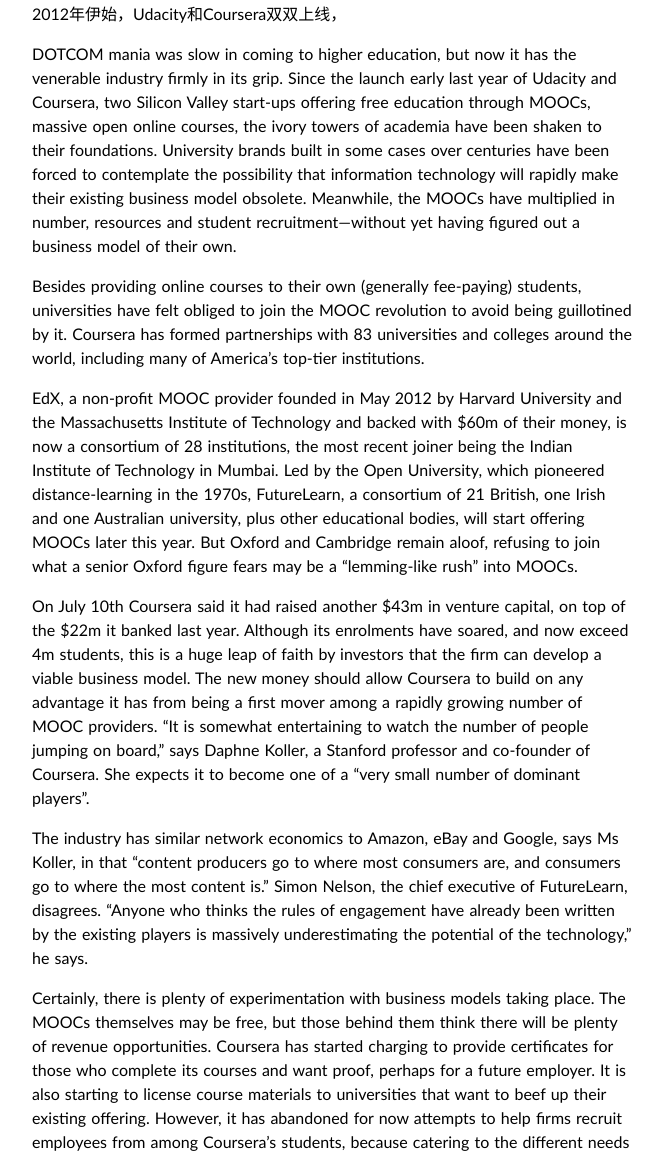
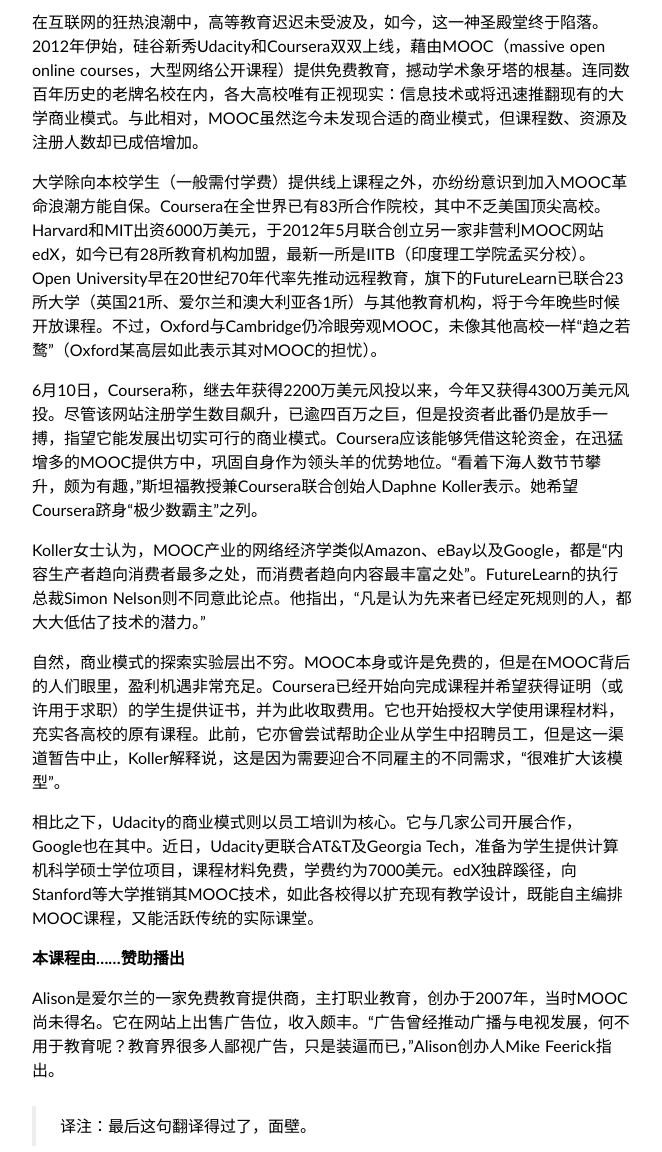
Before and after one commit to sighsmile/sighsmile.github.io, a Jekyll site: the page built from _posts/2013-08-06-AttackOfMOOC.md, in a window 1280 px wide and 1400 px high, scrolled down 730 px. Shown: the part 248-1400 px from the top of the window, without its empty margins (308-970 px from the left). Built offline with Jekyll 4.4.1, drawn with Linux system fonts in a browser that asks for light colours; some web fonts are replaced; Markdown is read by kramdown in place of the engine named in the settings; some of the changed text lies outside the part shown; grey boxes are pictures that could not be loaded.

Commit message:
Update 2013-08-06-AttackOfMOOC.md

```diff
--- a/_posts/2013-08-06-AttackOfMOOC.md
+++ b/_posts/2013-08-06-AttackOfMOOC.md
@@ -15,38 +15,36 @@
 
 ---
 
-新型网络课程异军突起，传统高校如临大敌。不过，网络课程能找到可行的商业模式吗？
+*Translated by [Charlene](/about)*
 
-*Translated by [Charlene](/about)*
+>新型网络课程异军突起，传统高校如临大敌。不过，网络课程能找到可行的商业模式吗？
 
 ![Online Certificate](http://cdn.static-economist.com/sites/default/files/imagecache/full-width/images/print-edition/D/20130720_WBD001_2.jpg)
 
-在互联网的狂热浪潮中，高等教育迟迟未受波及，如今，这一神圣殿堂终于陷落。2012年伊始，Udacity和Coursera双双上线，
+在互联网的狂热浪潮中，高等教育迟迟未受波及，如今，这一神圣殿堂终于陷落。2012年伊始，硅谷新秀Udacity和Coursera双双上线，藉由MOOC（massive open online courses，大型网络公开课程）提供免费教育，撼动学术象牙塔的根基。连同数百年历史的老牌名校在内，各大高校唯有正视现实：信息技术或将迅速推翻现有的大学商业模式。与此相对，MOOC虽然迄今未发现合适的商业模式，但课程数、资源及注册人数却已成倍增加。
 
-DOTCOM mania was slow in coming to higher education, but now it has the venerable industry firmly in its grip. Since the launch early last year of Udacity and Coursera, two Silicon Valley start-ups offering free education through MOOCs, massive open online courses, the ivory towers of academia have been shaken to their foundations. University brands built in some cases over centuries have been forced to contemplate the possibility that information technology will rapidly make their existing business model obsolete. Meanwhile, the MOOCs have multiplied in number, resources and student recruitment—without yet having figured out a business model of their own.
+大学除向本校学生（一般需付学费）提供线上课程之外，亦纷纷意识到加入MOOC革命浪潮方能自保。Coursera在全世界已有83所合作院校，其中不乏美国顶尖高校。Harvard和MIT出资6000万美元，于2012年5月联合创立另一家非营利MOOC网站edX，如今已有28所教育机构加盟，最新一所是IITB（印度理工学院孟买分校）。Open University早在20世纪70年代率先推动远程教育，旗下的FutureLearn已联合23所大学（英国21所、爱尔兰和澳大利亚各1所）与其他教育机构，将于今年晚些时候开放课程。不过，Oxford与Cambridge仍冷眼旁观MOOC，未像其他高校一样“趋之若鹜”（Oxford某高层如此表示其对MOOC的担忧）。
 
-Besides providing online courses to their own (generally fee-paying) students, universities have felt obliged to join the MOOC revolution to avoid being guillotined by it. Coursera has formed partnerships with 83 universities and colleges around the world, including many of America’s top-tier institutions.
+6月10日，Coursera称，继去年获得2200万美元风投以来，今年又获得4300万美元风投。尽管该网站注册学生数目飙升，已逾四百万之巨，但是投资者此番仍是放手一搏，指望它能发展出切实可行的商业模式。Coursera应该能够凭借这轮资金，在迅猛增多的MOOC提供方中，巩固自身作为领头羊的优势地位。“看着下海人数节节攀升，颇为有趣，”斯坦福教授兼Coursera联合创始人Daphne Koller表示。她希望Coursera跻身“极少数霸主”之列。
 
-EdX, a non-profit MOOC provider founded in May 2012 by Harvard University and the Massachusetts Institute of Technology and backed with $60m of their money, is now a consortium of 28 institutions, the most recent joiner being the Indian Institute of Technology in Mumbai. Led by the Open University, which pioneered distance-learning in the 1970s, FutureLearn, a consortium of 21 British, one Irish and one Australian university, plus other educational bodies, will start offering MOOCs later this year. But Oxford and Cambridge remain aloof, refusing to join what a senior Oxford figure fears may be a “lemming-like rush” into MOOCs.
+Koller女士认为，MOOC产业的网络经济学类似Amazon、eBay以及Google，都是“内容生产者趋向消费者最多之处，而消费者趋向内容最丰富之处”。FutureLearn的执行总裁Simon Nelson则不同意此论点。他指出，“凡是认为先来者已经定死规则的人，都大大低估了技术的潜力。”
 
-On July 10th Coursera said it had raised another $43m in venture capital, on top of the $22m it banked last year. Although its enrolments have soared, and now exceed 4m students, this is a huge leap of faith by investors that the firm can develop a viable business model. The new money should allow Coursera to build on any advantage it has from being a first mover among a rapidly growing number of MOOC providers. “It is somewhat entertaining to watch the number of people jumping on board,” says Daphne Koller, a Stanford professor and co-founder of Coursera. She expects it to become one of a “very small number of dominant players”.
+自然，商业模式的探索实验层出不穷。MOOC本身或许是免费的，但是在MOOC背后的人们眼里，盈利机遇非常充足。Coursera已经开始向完成课程并希望获得证明（或许用于求职）的学生提供证书，并为此收取费用。它也开始授权大学使用课程材料，充实各高校的原有课程。此前，它亦曾尝试帮助企业从学生中招聘员工，但是这一渠道暂告中止，Koller解释说，这是因为需要迎合不同雇主的不同需求，“很难扩大该模型”。
 
-The industry has similar network economics to Amazon, eBay and Google, says Ms Koller, in that “content producers go to where most consumers are, and consumers go to where the most content is.” Simon Nelson, the chief executive of FutureLearn, disagrees. “Anyone who thinks the rules of engagement have already been written by the existing players is massively underestimating the potential of the technology,” he says.
+相比之下，Udacity的商业模式则以员工培训为核心。它与几家公司开展合作，Google也在其中。近日，Udacity更联合AT&T及Georgia Tech，准备为学生提供计算机科学硕士学位项目，课程材料免费，学费约为7000美元。edX独辟蹊径，向Stanford等大学推销其MOOC技术，如此各校得以扩充现有教学设计，既能自主编排MOOC课程，又能活跃传统的实际课堂。
 
-Certainly, there is plenty of experimentation with business models taking place. The MOOCs themselves may be free, but those behind them think there will be plenty of revenue opportunities. Coursera has started charging to provide certificates for those who complete its courses and want proof, perhaps for a future employer. It is also starting to license course materials to universities that want to beef up their existing offering. However, it has abandoned for now attempts to help firms recruit employees from among Coursera’s students, because catering to the different needs of each employer was “not a scalable model”, says Ms Koller.
+**本课程由……赞助播出**
 
-For Udacity, in contrast, working with companies to train existing and future employees is now the heart of its business model. It has tie-ups with several firms, including Google. It recently formed a partnership with AT&T, along with Georgia Tech, to offer a master’s degree in computer science. Course materials will be free, but students will pay around $7,000 for tuition. EdX is taking yet another tack, selling its MOOC technology to universities like Stanford, both to create their own MOOC offerings and to make physically attending university more attractive, by augmenting existing teaching.
+Alison是爱尔兰的一家免费教育提供商，主打职业教育，创办于2007年，当时MOOC尚未得名。它在网站上出售广告位，收入颇丰。“广告曾经推动广播与电视发展，何不用于教育呢？教育界很多人鄙视广告，只是装逼而已，”Alison创办人Mike Feerick指出。
 
-This lecture is brought to you by…
+>译注：最后这句翻译得过了，面壁。
 
-Alison, an Irish provider of free, mostly vocational education founded in 2007, before MOOCs got their name, is generating plenty of revenue by selling advertising on its site. “Ads propelled radio and TV, why not education? There is a lot of misplaced snobbery in education about advertising,” says Mike Feerick, Alison’s founder.
+还有一类MOOC提供方也很重要，就是出版商。这一观点来自Rob Lytle，他供职于咨询机构Parthenon Group。他认为，诸如Pearson（也是The Economist的共同所有者）之类从事教科书出版等教育业务的公司，或可通过提供免费MOOC，促进相关付费内容销售，从而蓬勃发展。
 
-Another important category of MOOC providers are publishers, says Rob Lytle of the Parthenon Group, a consultancy. He says firms like Pearson (part-owner of The Economist) that run educational businesses such as textbook-publishing may thrive by offering free MOOCs as a way to get people to buy their related paid content.
+对于MOOC而言，何种商业模式能够盈利，抑或根本不可能盈利，目前尚无定论。与此同时，MOOC市场规模如何，各方亦各执己见。有人认为这是一场零和博弈，甚至是负和博弈，供应方廉价供应线上内容，彻底拉低高等教育成本，迫使许多传统机构崩溃。也有人认为MOOC将大幅增加人们接受高等教育的机会，益处远远大于前述弊端。
 
-Besides the uncertainty over which business model, if any, will produce profits, there is disagreement over how big the market will be. Some see a zero- or negative-sum game, in which cheap online providers radically reduce the cost of higher education and drive many traditional institutions to the wall. Others believe this effect will be dwarfed by the dramatic increase in access to higher education that the MOOCs will bring.
+Feerick预计，高等教育市场将商品化，许多机构因此面临危机。edX的老板Anant Agarwal则推测，MOOC提供方会像机票预订网站那样，通过改善客户体验，扩大市场规模。Udacity的联合创始人Sebastian Thrun认为，正如发明电影之后，对戏剧表演的需求随之增加，MOOC也应具有类似程度的效应：他估计高等教育市场规模将增为原先的十倍。
 
-Mr Feerick predicts that the market will be commoditised, spelling trouble for many institutions. But Anant Agarwal, the boss of EdX, reckons the MOOC providers will be more like online airline-booking services, expanding the market by improving the customer experience. Sebastian Thrun, Udacity’s co-founder, thinks the effect will be similar in magnitude to what the creation of cinema did to demand for staged fiction: he predicts a tenfold increase in the market for higher education.
+持怀疑态度的人指出，MOOC的辍学率很高，有时超过90%。不过Coursera和Udacity都坚称，这恰恰反映出，消费者对于免费产品抱有不同预期，浏览产品又无需费用。根据两家网站对辍学率的分析，一开始就打算完成课程的学生中，绝大多数都确实完成了课程。
 
-Sceptics point to the MOOCs’ high drop-out rates, which in some cases exceed 90%. But Coursera and Udacity both insist that this reflects the different expectations of consumers of free products, who can browse costlessly. Both firms have now studied drop-out rates for those students who start with the stated intention of finishing, and found that the vast majority of them complete the courses.
-
-Besides LearnCapital, a Silicon Valley venture firm, and the World Bank’s International Finance Corporation, the participants in Coursera’s $43m fund-raising included Laureate, an operator of for-profit universities. Doug Becker, its boss, reckons that many established universities will soon offer credits towards their degrees for those who complete MOOCs. He thinks this will drive a dramatic reduction in the price of a traditional higher education, that will reduce the total revenues of existing providers by far more than the revenue gained by the start-ups. Still, if MOOCs reduce the cost of higher education by one-third, as he predicts, yet only earn for themselves 1% of that benefit, that would “still be a very nice business,” he says.
+Coursera的4300万美元基金来源包括：硅谷风投公司LearnCapital，世界银行下属的国际金融公司，以及营利性大学运营商Laureate。后者的老板Doug Becker预测，许多知名高校很快就会向完成MOOC的学生提供学分，可用于获得学位。他认为，这会大幅降低传统高等教育的价格，从而大幅减少传统高校的收入，而新生MOOC网站的收入增幅小得多。即便如此，据他估算，只要MOOC让高等教育的成本削减三分之一，就算这部分钱只有1%进入MOOC的钱包，“业务也算是非常景气了”。
```
